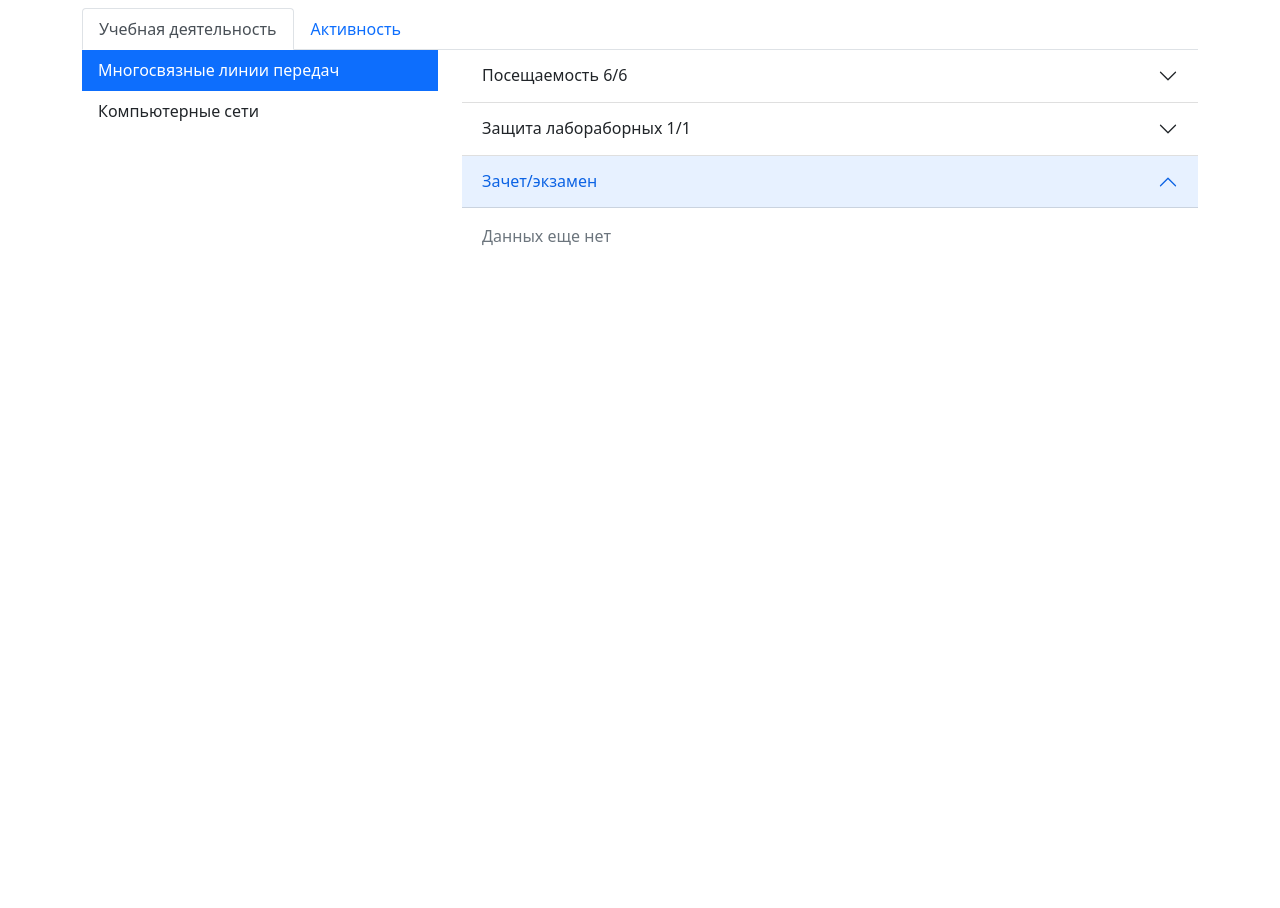
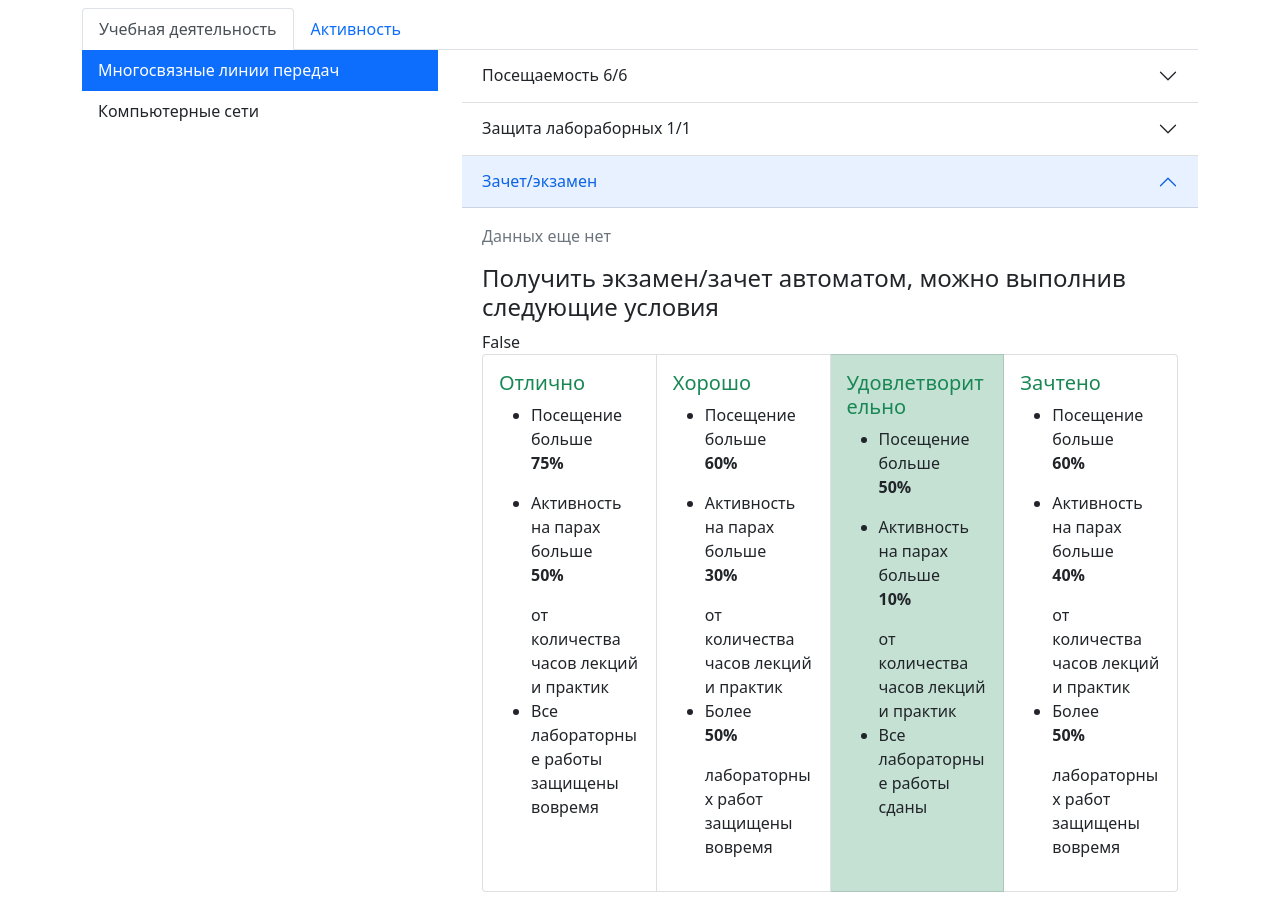
Before and after one commit to sumluxgirl/flaskProject, a Flask app: page /students/education in a window 1280 px wide, after a click on "Зачет/экзамен". Shown: the part 56-964 px from the top of the page. Before the commit the page ends 301 px from the top, so only its background shows below. Run offline with Flask 2, Linux system fonts and the light colour scheme; a user stored in the database is signed in; data comes from the database, SQL or seed files in the repository; both versions use the stored data as it was after the commit; some libraries are stand-ins or nearby versions.

Commit message:
adding analyze by grades

```diff
--- a/pointraing/deans_office/templates/rating.html
+++ b/pointraing/deans_office/templates/rating.html
@@ -52,7 +52,7 @@
                                     <li>Экзамен {{ badgeItem(item.grade_count, item.grade_max_count) }}</li>
                                 </ul>
                                 <a class="btn btn-outline-info"
-                                   href="{{ url_for('deans_office.students_rating_by_subject', student_id=student_id, subject_id=item.id) }}"
+                                   href="{{ url_for('main.students_rating_by_subject', student_id=student_id, subject_id=item.id) }}"
                                    role="button">Подробнее</a>
                             </div>
                         </div>
--- a/pointraing/deans_office/templates/rating_by_subject.html
+++ b/pointraing/main/templates/rating_by_subject.html
@@ -3,13 +3,13 @@
 {% block content %}
     <nav aria-label="breadcrumb" class="pt-2">
         <ol class="breadcrumb">
-            <li class="breadcrumb-item"><a href="{{url_for('main.home')}}">Home</a></li>
+            <li class="breadcrumb-item"><a href="{{ url_for('main.home') }}">Home</a></li>
             <li class="breadcrumb-item active" aria-current="page">Рейтинг студента по предмету</li>
         </ol>
     </nav>
     <div class="row pt-2">
         <h3>{{ full_name }}</h3>
         <h4>Предмет: {{ subject_name }}</h4>
-        {{ education_user(attendance_count_user, count_hours, attendance, labs_count_user, labs_count, labs, grade) }}
+        {{ education_user(attendance_count_user, count_hours, attendance, labs_count_user, labs_count, labs, grade, auto_grade) }}
     </div>
 {% endblock %}
--- a/pointraing/main/utils.py
+++ b/pointraing/main/utils.py
@@ -31,6 +31,7 @@ def create_id():
 
 def get_education_student_by_subject(student_id, subject_id):
     from pointraing.models import AttendanceGrade, Attendance, LabsGrade, Lab, GradeUsers, Grade, TypeGrade, User
+    from pointraing import db
     student = User.query.get_or_404(student_id)
     attendance_user = AttendanceGrade.query \
         .filter(AttendanceGrade.user_id == student.id).subquery()
@@ -66,7 +67,17 @@ def get_education_student_by_subject(student_id, subject_id):
         .group_by(GradeUsers.id) \
         .all()
 
-    return attendance_count_user, len(attendance), attendance, labs_count_user, len(labs), labs, grade
+    group_id = student.group_id
+    grade_xpr, offset_xpr, attendance_grade_sq, lab_grade_sq = get_analyze_grade(subject_id, group_id)
+    auto_grade = db.session.query(grade_xpr.label('exam'), offset_xpr.label('offset')) \
+        .select_from(User) \
+        .filter(User.id == student_id) \
+        .outerjoin(attendance_grade_sq, attendance_grade_sq.c.user_id == User.id) \
+        .outerjoin(lab_grade_sq, lab_grade_sq.c.user_id == User.id) \
+        .group_by(User.id) \
+        .first()
+
+    return attendance_count_user, len(attendance), attendance, labs_count_user, len(labs), labs, grade, auto_grade
 
 
 def auto_grade_user_by_subject(user_id, subject_id):
@@ -99,3 +110,51 @@ def auto_grade_user_by_subject(user_id, subject_id):
         .group_by(LabsGrade.id).first()
     lab_user_count = lab_user.count if lab_user else 0
     print(max_attendance_count, attendance_user_count, attendance_active_user_count, max_lab_count, lab_user_count)
+
+
+def get_analyze_grade(subject_id, group_id):
+    from sqlalchemy.sql import func, case, and_
+    from pointraing.models import Attendance, AttendanceGrade, LabsGrade, Lab
+    attendance_sq = Attendance.query \
+        .with_entities(Attendance.id) \
+        .filter(Attendance.subject_id == subject_id) \
+        .filter(Attendance.group_id == group_id)
+    attendance_grade_sq = AttendanceGrade.query \
+        .with_entities(AttendanceGrade.id, AttendanceGrade.user_id, AttendanceGrade.active) \
+        .filter(AttendanceGrade.attendance_id.in_(attendance_sq)).subquery()
+    attendance_user_xpr = case([(attendance_grade_sq.c.id.is_not(None), 1)], else_=0)
+    attendance_active_user_xpr = case([(attendance_grade_sq.c.active.is_not(None), attendance_grade_sq.c.active)],
+                                      else_=0)
+    labs_sq_xpr = case([(LabsGrade.date < Lab.deadline, 1)], else_=0)
+    lab_grade_sq = LabsGrade.query \
+        .with_entities(LabsGrade.user_id,
+                       func.sum(labs_sq_xpr).label('in_time_count'),
+                       func.count(LabsGrade.id).label('count')
+                       ) \
+        .join(Lab) \
+        .filter(Lab.subject_id == subject_id) \
+        .group_by(LabsGrade.user_id).subquery()
+    max_attendance_count = attendance_sq.count()
+    max_lab_count = Lab.query.filter(Lab.subject_id == subject_id).count()
+    attendance_count = func.sum(attendance_user_xpr).label('attendance_count')
+    attendance_active_count = func.sum(attendance_active_user_xpr).label('attendance_active_count')
+    lab_in_time_count = lab_grade_sq.c.in_time_count.label('lab_in_time_count')
+    lab_count = lab_grade_sq.c.count.label('lab_count')
+    attendance_count_user = attendance_count * 100 / max_attendance_count
+    attendance_active_count_user = attendance_active_count * 100 / max_attendance_count
+    lab_in_time_user_count = lab_in_time_count * 100 / max_lab_count
+    excellent_xpr = case([(and_(attendance_count_user >= 75,
+                                attendance_active_count_user >= 50,
+                                lab_in_time_user_count == 100), 5)], else_=0)
+    good_xpr = case([(and_(attendance_count_user >= 60,
+                           attendance_active_count_user >= 30,
+                           lab_in_time_user_count >= 50), 4)], else_=0)
+    adequately_xpr = case([(and_(attendance_count_user >= 50,
+                                 attendance_active_count_user >= 10,
+                                 lab_count / max_lab_count == 1), 3)], else_=0)
+    offset_xpr = case([(and_(attendance_count_user >= 60,
+                             attendance_active_count_user >= 40,
+                             lab_in_time_user_count >= 50), 1)], else_=0)
+    grade_xpr = func.max(excellent_xpr, good_xpr, adequately_xpr)
+
+    return grade_xpr, offset_xpr, attendance_grade_sq, lab_grade_sq
--- a/pointraing/students/routes.py
+++ b/pointraing/students/routes.py
@@ -36,7 +36,7 @@ def education(subject_id=None):
                                group_id=subject_id
                                )
     else:
-        attendance_count_user, count_hours, attendance, labs_count_user, labs_count, labs, grade = \
+        attendance_count_user, count_hours, attendance, labs_count_user, labs_count, labs, grade, auto_grade = \
             get_education_student_by_subject(current_user.id, subject_id)
 
         return render_template('education.html',
@@ -49,7 +49,8 @@ def education(subject_id=None):
                                labs=labs,
                                labs_count=labs_count,
                                labs_count_user=labs_count_user,
-                               grade=grade
+                               grade=grade,
+                               auto_grade=auto_grade
                                )
 
 
--- a/pointraing/students/templates/education.html
+++ b/pointraing/students/templates/education.html
@@ -2,7 +2,7 @@
 {% extends "student.html" %}
 {% block right %}
     {% if group_id %}
-        {{ education_user(attendance_count_user, count_hours, attendance, labs_count_user, labs_count, labs, grade) }}
+        {{ education_user(attendance_count_user, count_hours, attendance, labs_count_user, labs_count, labs, grade, auto_grade) }}
     {% else %}
         <p class="text-muted p-2">Похоже, что еще нет предметов для вашего обучения, обратитесь к администратору
             сиситемы</p>
--- a/pointraing/templates/education_macro.html
+++ b/pointraing/templates/education_macro.html
@@ -1,4 +1,8 @@
-{% macro education_user(attendance_count_user, count_hours, attendance, labs_count_user, labs_count, labs, grade)%}
+{% macro bg_card(grade, auto_grade) %}
+    {{ 'bg-success bg-opacity-25' if grade in auto_grade }}
+{% endmacro %}
+
+{% macro education_user(attendance_count_user, count_hours, attendance, labs_count_user, labs_count, labs, grade, auto_grade) %}
     <div class="accordion accordion-flush" id="accordionFlushEducation">
         <div class="accordion-item">
             <h2 class="accordion-header" id="flush-headingOne">
@@ -117,6 +121,58 @@
                     {% else %}
                         <p class="text-muted">Данных еще нет</p>
                     {% endif %}
+                    <h4>Получить экзамен/зачет автоматом, можно выполнив следующие условия</h4>
+                    {{ 5 in auto_grade }}
+                    <div class="card-group">
+                        <div class="card {{ bg_card(5, auto_grade) }}">
+                            <div class="card-body">
+                                <h5 class="card-title text-success">Отлично</h5>
+                                <ul>
+                                    <li>Посещение больше <p class="fw-bold">75%</p></li>
+                                    <li>Активность на парах больше <p class="fw-bold">50%</p> от количества часов лекций
+                                        и практик
+                                    </li>
+                                    <li>Все лабораторные работы защищены вовремя</li>
+                                </ul>
+                            </div>
+                        </div>
+                        <div class="card {{ bg_card(4, auto_grade) }}">
+                            <div class="card-body">
+                                <h5 class="card-title text-success">Хорошо</h5>
+                                <ul>
+                                    <li>Посещение больше <p class="fw-bold">60%</p></li>
+                                    <li>Активность на парах больше <p class="fw-bold">30%</p> от количества часов лекций
+                                        и практик
+                                    </li>
+                                    <li>Более <p class="fw-bold">50%</p> лабораторных работ защищены вовремя</li>
+                                </ul>
+                            </div>
+                        </div>
+                        <div class="card {{ bg_card(3, auto_grade) }}">
+                            <div class="card-body">
+                                <h5 class="card-title text-success">Удовлетворительно</h5>
+                                <ul>
+                                    <li>Посещение больше <p class="fw-bold">50%</p></li>
+                                    <li>Активность на парах больше <p class="fw-bold">10%</p> от количества часов лекций
+                                        и практик
+                                    </li>
+                                    <li>Все лабораторные работы сданы</li>
+                                </ul>
+                            </div>
+                        </div>
+                        <div class="card {{ bg_card(1, auto_grade) }}">
+                            <div class="card-body">
+                                <h5 class="card-title text-success">Зачтено</h5>
+                                <ul>
+                                    <li>Посещение больше <p class="fw-bold">60%</p></li>
+                                    <li>Активность на парах больше <p class="fw-bold">40%</p> от количества часов лекций
+                                        и практик
+                                    </li>
+                                    <li>Более <p class="fw-bold">50%</p> лабораторных работ защищены вовремя</li>
+                                </ul>
+                            </div>
+                        </div>
+                    </div>
                 </div>
             </div>
         </div>
--- a/pointraing/tutors/templates/auto_grades.html
+++ b/pointraing/tutors/templates/auto_grades.html
@@ -13,7 +13,7 @@
     {% for item_grade in grades %}
         {% if item.exam or item.offset %}
             <td class="bg-success bg-opacity-10">
-                <a href="#">
+                <a href="{{ url_for('main.students_rating_by_subject', student_id=item.id, subject_id=subject_id) }}">
                     {% if item_grade.type.id == OFFSET_ID %}
                         {% if item.offset %}
                             Зачет
```
Also changed, not shown: pointraing/deans_office/routes.py (+0 -24 lines), pointraing/main/routes.py (+27 -2 lines), pointraing/tutors/routes.py (+3 -43 lines), pointraing/site.db. Lines whose indentation alone changed are shown as unchanged.
